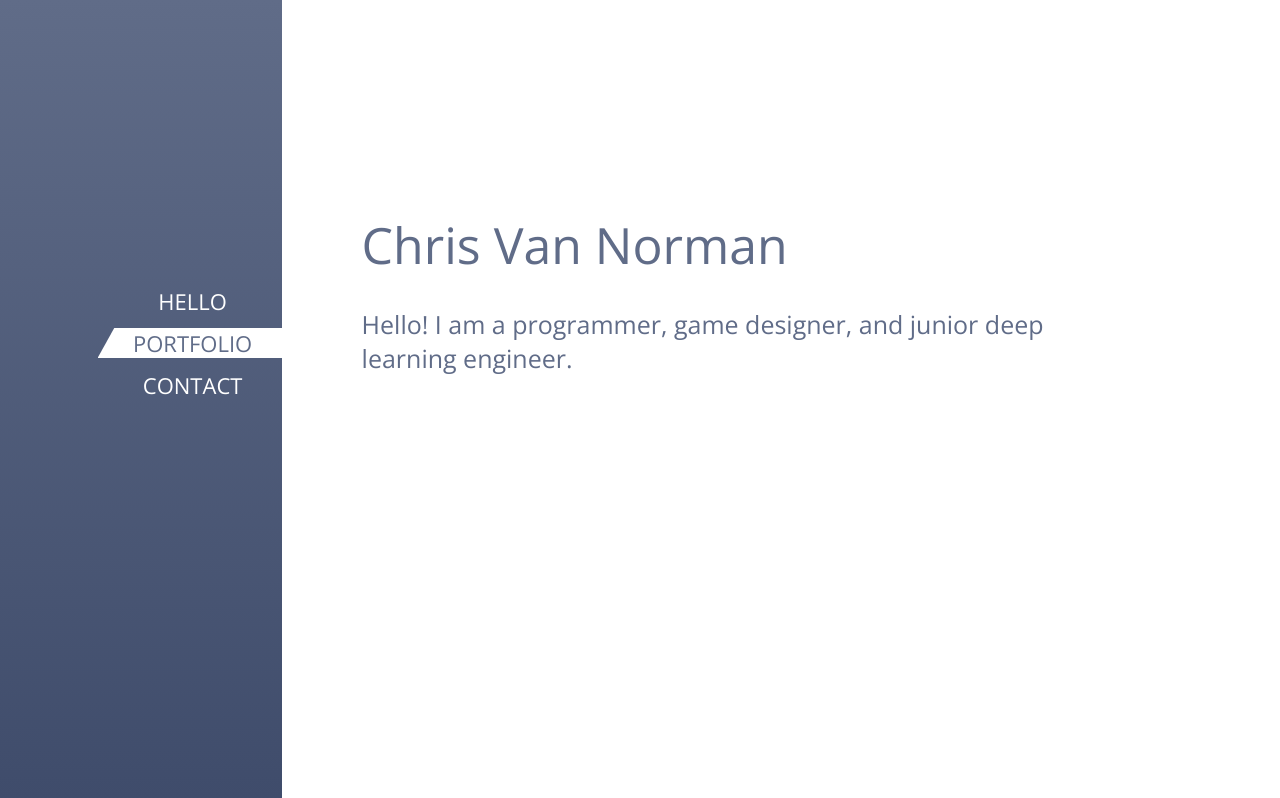
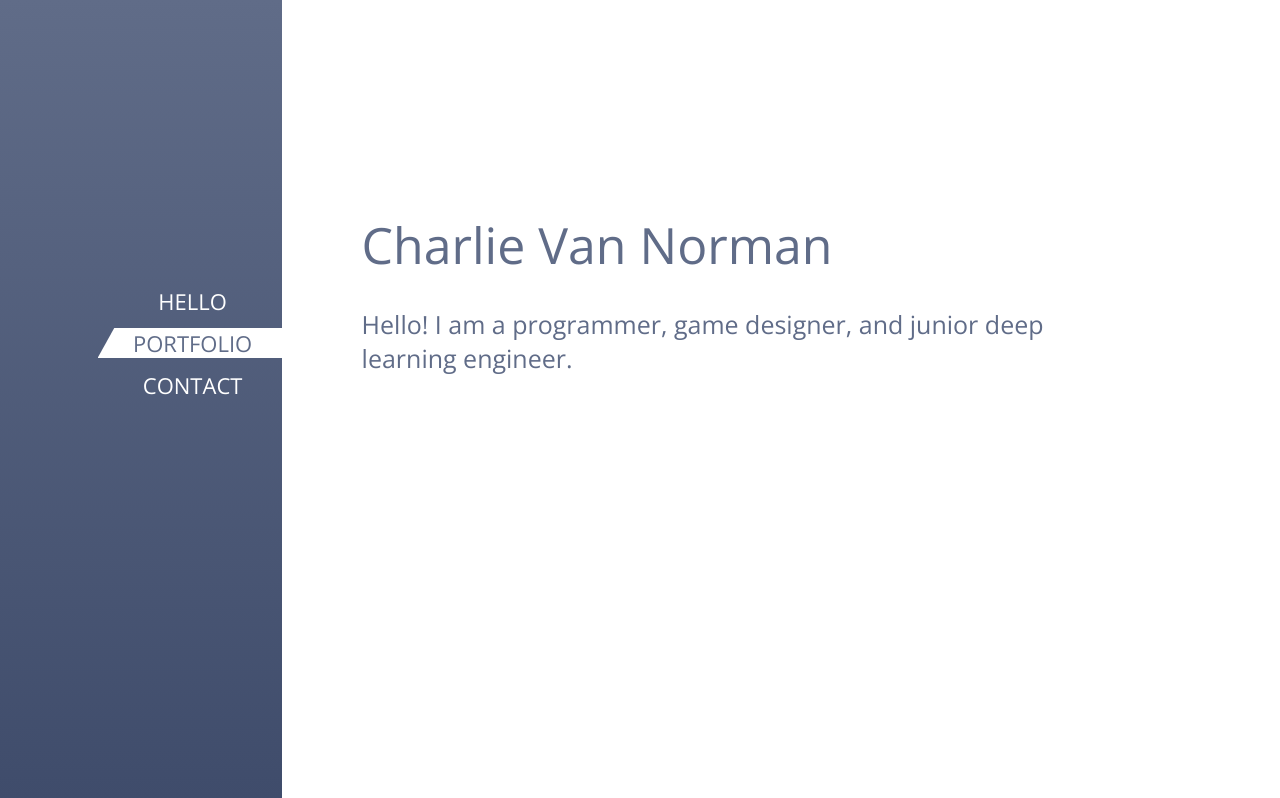
Before and after one commit to vannorman/vannorman, a Django app: template vannorman/templates/home.html in a window 1280 px wide. Shown: the part 151-949 px from the top of the page. Run offline with Django 3.2, Linux system fonts and the light colour scheme; the template is opened without the code that fills it, so the values that code supplies are empty.

Commit message:
guess I like Charlie better lol

```diff
--- a/vannorman/templates/home.html
+++ b/vannorman/templates/home.html
@@ -1,7 +1,7 @@
 {% extends 'base.html' %}
 {% load static %}
 	<head>
-		<title> Chris Van Norman</title>
+		<title> Charlie	Van Norman</title>
 <link rel="icon" type="image/png" sizes="16x16" href="static/img/favicon_z.png" />
 	<meta name="google-site-verification" content="KPrCTIkFg3RCIWPoYvQO3QBnFcEqKflrEQI_6ztrwzE" />
 	{% block styles %}
@@ -24,7 +24,7 @@
 <div id="content">
 	<div class="tab" id="tab_hello">
 		<div class="container">
-			<div class="title"> Chris Van Norman </div>
+			<div class="title"> Charlie Van Norman </div>
 
 			<P> Hello! I am a programmer, game designer, and junior deep learning engineer. </p>
 			<!-- <p> New heroes are born every day. With the right knowledge and opportunities, they may be empowered. My life's ambition is to empower as many people as possible. -->
```
